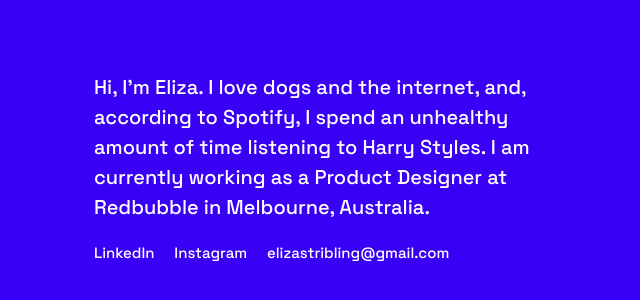
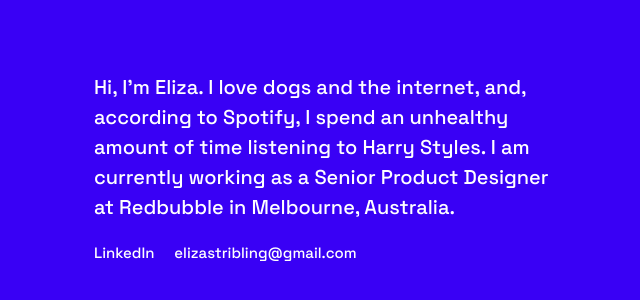
Before and after one commit to elizastrib/portfolio, a website: page index.html in a window 1280 px wide. Shown: the part 230-530 px from the top of the page, without its empty margins (34-674 px from the left). Drawn offline with Linux system fonts and the light colour scheme; no server answers.

Commit message:
Update index.html

```diff
--- a/index.html
+++ b/index.html
@@ -8,7 +8,7 @@
 		<meta http-equiv="X-UA-Compatible" content="IE=edge">
 		<meta name="viewport" content="width=device-width, initial-scale=1">
 		<title>Eliza Stribling — Portfolio</title>
-		<meta name="description" content="Eliza Stribling is a digital designer in Melbourne, Australia. She loves croissants, the internet and taking photos of dogs on the street.">
+		<meta name="description" content="Eliza Stribling is a designer in Melbourne, Australia. She loves croissants, the internet and taking photos of dogs on the street.">
 		<link rel="icon" href="/assets/favicon.png">
 		<link rel="apple-touch-icon" href="/assets/favicon.png">
 		<meta property="og:title" content="Eliza Stribling — Portfolio">
@@ -28,11 +28,10 @@
     <section id="main">
 
       <section id="bio">
-        <h1>Hi, I'm Eliza. I love dogs and the internet, and, according to Spotify, I spend an unhealthy amount of time listening to Harry Styles. I am currently working as a Product Designer at Redbubble in Melbourne, Australia.</h1>
+        <h1>Hi, I'm Eliza. I love dogs and the internet, and, according to Spotify, I spend an unhealthy amount of time listening to Harry Styles. I am currently working as a Senior Product Designer at Redbubble in Melbourne, Australia.</h1>
         <div class="links">
           <!-- <a class="resume">Resume</a> -->
           <a href="https://www.linkedin.com/in/elizastribling/">LinkedIn</a>
-          <a href="https://www.instagram.com/elizastribling.design/">Instagram</a>
           <a>elizastribling@gmail.com</a>
         </div>
       </section>
```
